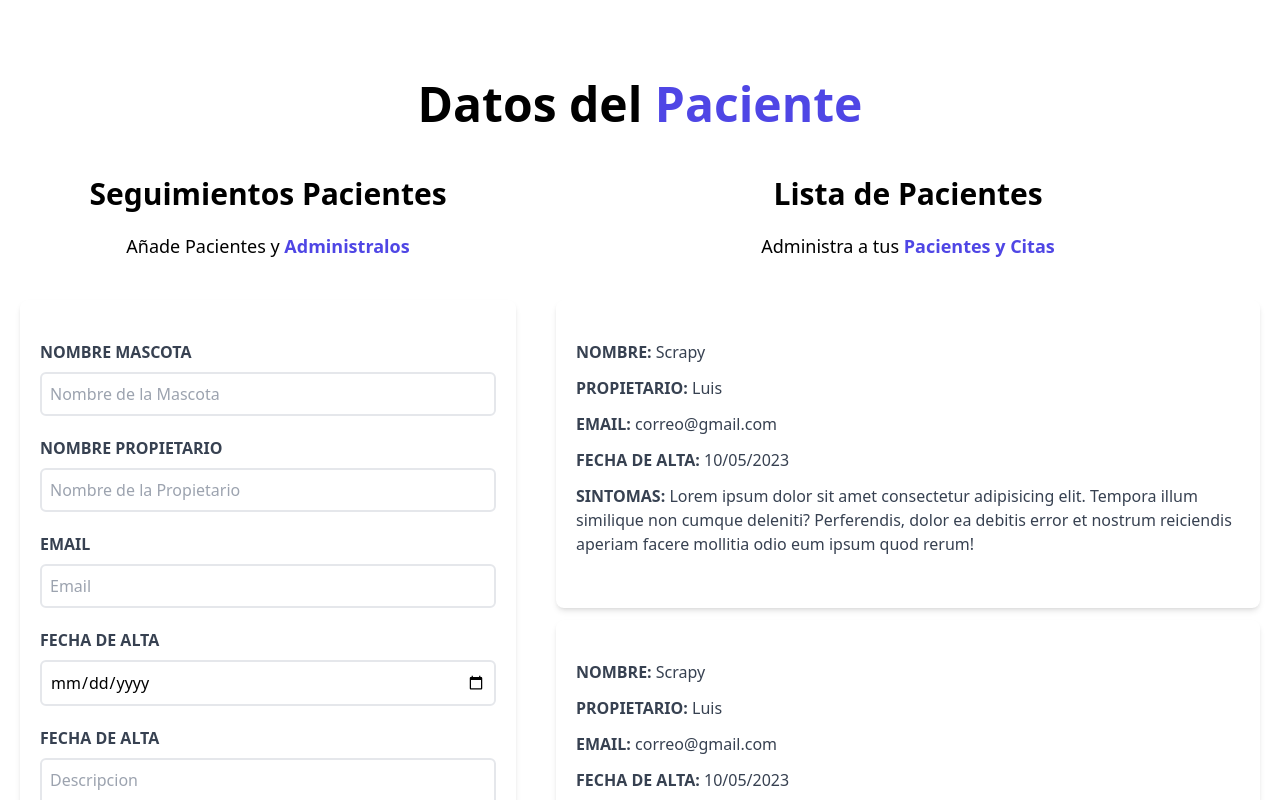
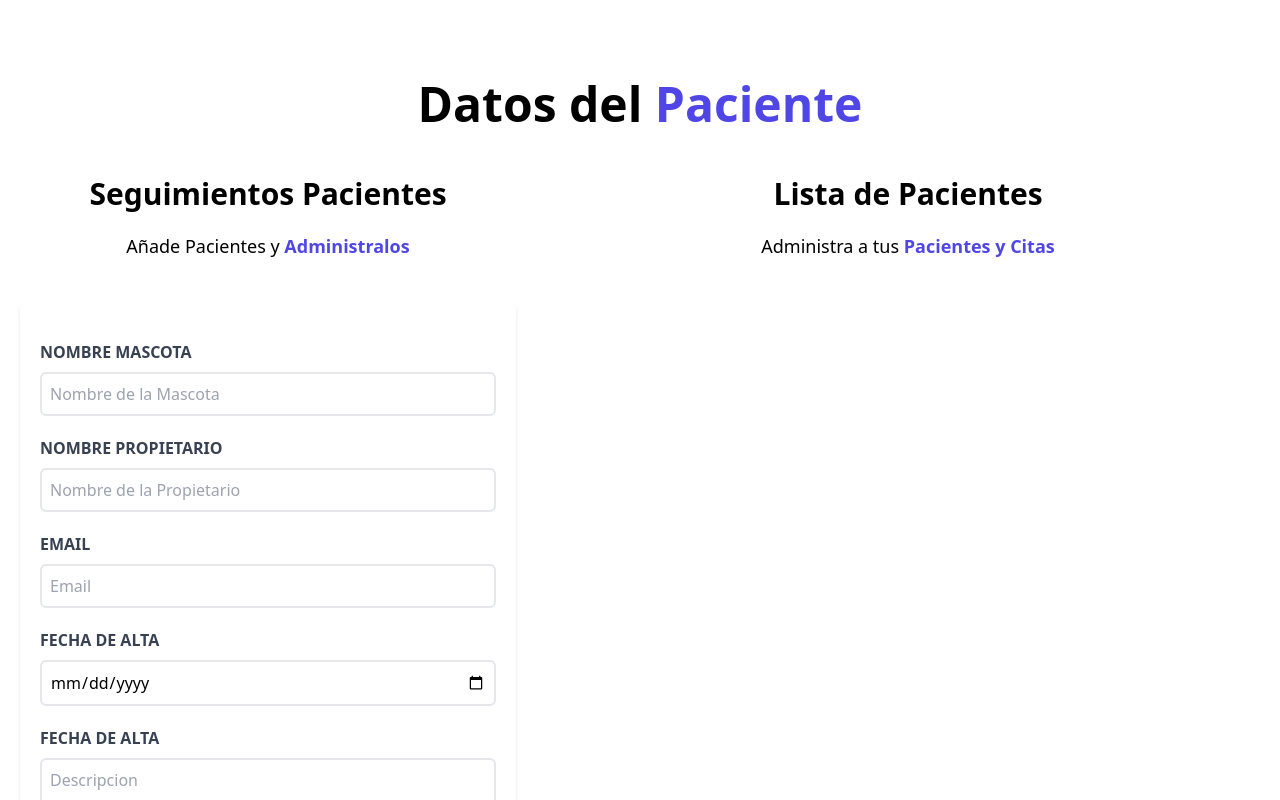
Before and after one commit to rm1011/Citas-Veterinaria, a React (Vite) app: page / in a window 1280 px wide. Shown: the top 800 px of the page. Built offline with nearby package versions, Linux system fonts and the light colour scheme.

Commit message:
pass data of form to list

```diff
--- a/src/App.jsx
+++ b/src/App.jsx
@@ -12,7 +12,7 @@
         <Header />
         <div className="md:flex mt-12">
           <Formulario pacientes={pacientes} setPacientes={setPacientes} />
-          <ListaPacientes />
+          <ListaPacientes pacientes={pacientes} />
         </div>
       </div>
     </>
--- a/src/components/Error.jsx
+++ b/src/components/Error.jsx
@@ -1,4 +1,7 @@
+// import { PropTypes } from "prop-types";
+
 const Error = ({ mensaje }) => {
+  console.log(typeof mensaje);
   return (
     <div className="bg-red-800 text-white text-center p-3 uppercase rounded-lg my-4">
       <p>{mensaje}</p>
@@ -6,4 +9,7 @@
   );
 };
 
+// Error.propTypes = {
+//   mensaje: PropTypes.string,
+// };
 export default Error;
--- a/src/components/ListaPacientes.jsx
+++ b/src/components/ListaPacientes.jsx
@@ -1,6 +1,7 @@
+// import { PropTypes } from "prop-types";
 import Paciente from "./Paciente";
 
-const ListaPacientes = () => {
+const ListaPacientes = ({ pacientes }) => {
   return (
     <>
       <div className="md:w-1/2 lg:w-3/5">
@@ -10,12 +11,17 @@
           <span className="text-indigo-600 font-bold">Pacientes y Citas</span>
         </p>
         <div className="md:h-screen overflow-y-scroll">
-          <Paciente />
-          <Paciente />
+          {pacientes.map((paciente) => (
+            <Paciente paciente={paciente} />
+          ))}
         </div>
       </div>
     </>
   );
 };
 
+// ListaPacientes.propTypes = {
+//   pacientes: PropTypes.object,
+// };
+
 export default ListaPacientes;
--- a/src/components/Paciente.jsx
+++ b/src/components/Paciente.jsx
@@ -1,31 +1,34 @@
-const Paciente = () => {
+// import { PropTypes } from "prop-types";
+
+const Paciente = ({ paciente }) => {
+  const { nombre, propietario, email, fecha, sintomas } = paciente;
   return (
     <div className="mx-5 mb-3 px-5 py-10 rounded-lg bg-white shadow-md">
       <p className="font-bold mb-3 text-gray-700 uppercase">
-        Nombre: {""} <span className="font-normal normal-case">Scrapy</span>
+        Nombre: {""} <span className="font-normal normal-case">{nombre}</span>
       </p>
       <p className="font-bold mb-3 text-gray-700 uppercase">
         Propietario: {""}
-        <span className="font-normal normal-case">Luis</span>
+        <span className="font-normal normal-case">{propietario}</span>
       </p>
       <p className="font-bold mb-3 text-gray-700 uppercase">
         Email: {""}
-        <span className="font-normal normal-case">correo@gmail.com</span>
+        <span className="font-normal normal-case">{email}</span>
       </p>
       <p className="font-bold mb-3 text-gray-700 uppercase">
         Fecha de Alta: {""}
-        <span className="font-normal normal-case">10/05/2023</span>
+        <span className="font-normal normal-case">{fecha}</span>
       </p>
       <p className="font-bold mb-3 text-gray-700 uppercase">
         Sintomas: {""}
-        <span className="font-normal normal-case">
-          Lorem ipsum dolor sit amet consectetur adipisicing elit. Tempora illum
-          similique non cumque deleniti? Perferendis, dolor ea debitis error et
-          nostrum reiciendis aperiam facere mollitia odio eum ipsum quod rerum!
-        </span>
+        <span className="font-normal normal-case">{sintomas}</span>
       </p>
     </div>
   );
 };
 
+// Paciente.propTypes = {
+//   paciente: PropTypes.object,
+// };
+
 export default Paciente;
```
Also changed, not shown: src/components/Formulario.jsx (+7 -1 lines), .eslintrc.cjs.
